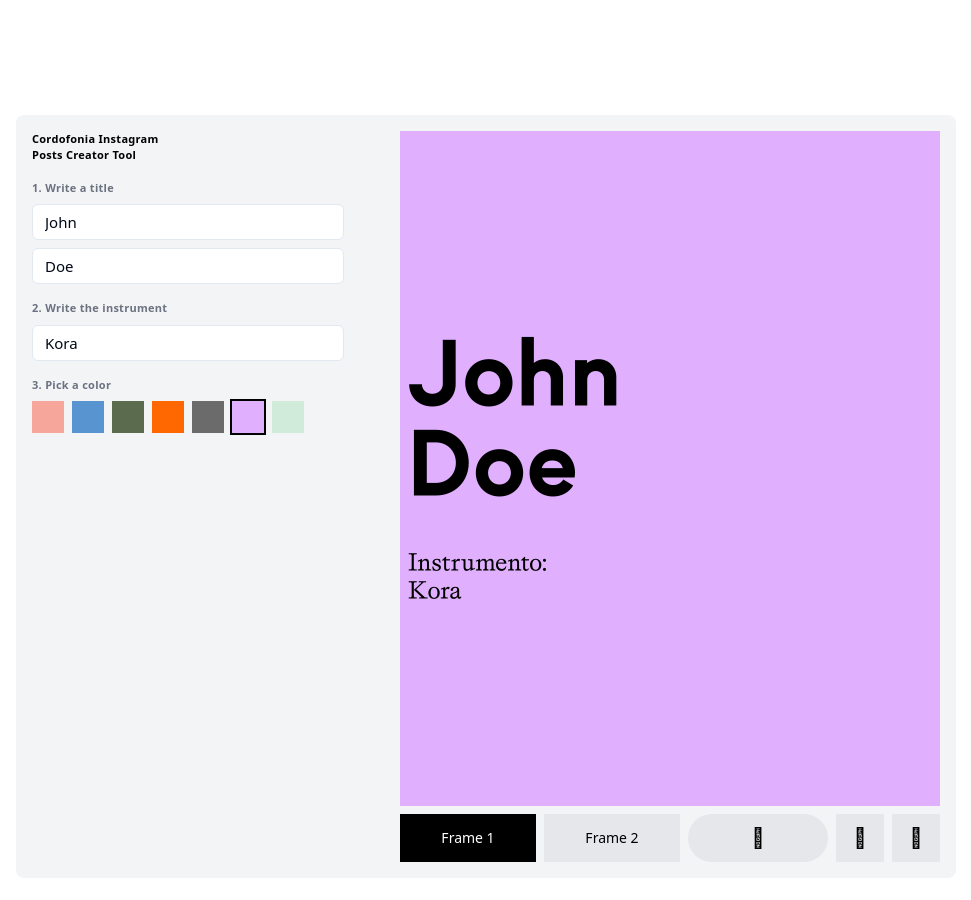
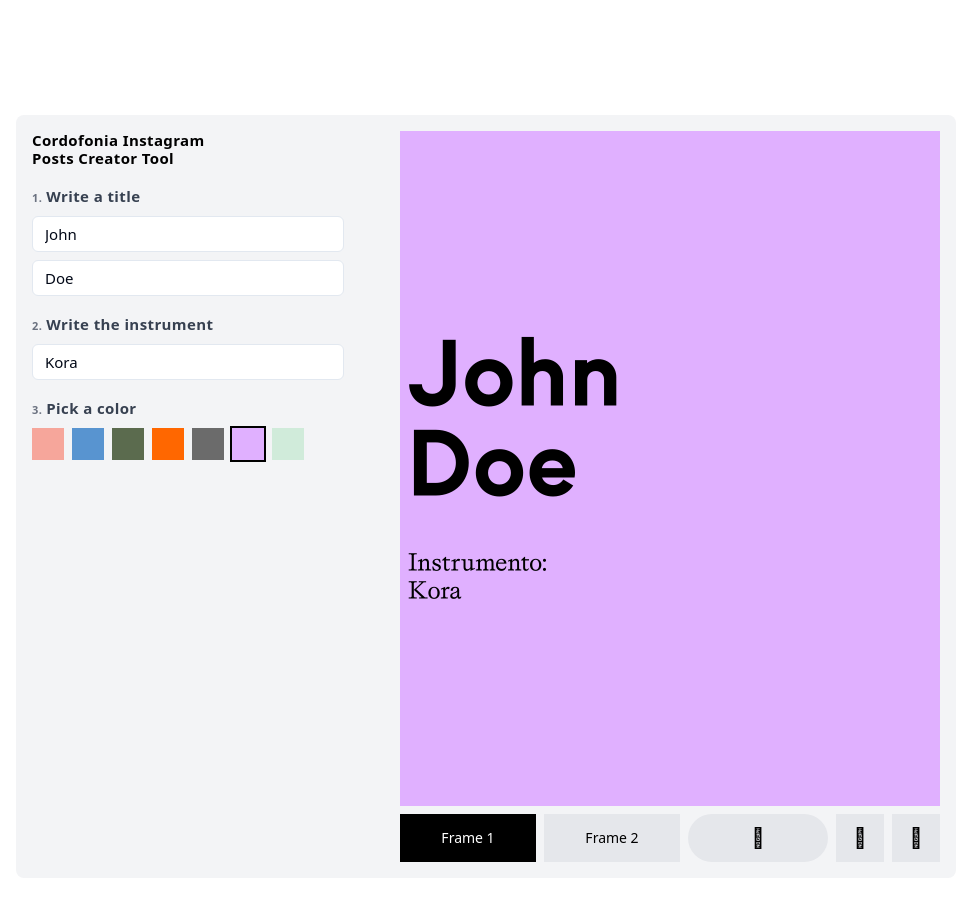
Before and after one commit to luciaspring/Cordofonia_App, a Next.js app: page / in a window 1280 px wide. Shown: the top 900 px of the page, without its empty margins (154-1125 px from the left). Built offline with nearby package versions, Linux system fonts and the light colour scheme; a web font is replaced by a local one.

Commit message:
Updated InstagramPostCreator.tsx

```diff
--- a/app/components/InstagramPostCreator.tsx
+++ b/app/components/InstagramPostCreator.tsx
@@ -123,8 +123,13 @@ const FieldGroup: React.FC<{ step: number; label: string; children: React.ReactN
   children,
 }) => (
   <div className="space-y-2">
-    <p className="text-[11px] font-semibold tracking-wide text-gray-500 mb-2">
-      {step}. {label}
+    <p className="mb-2 tracking-wide">
+      <span className="text-[11px] font-semibold text-gray-500 mr-1">
+        {step}.
+      </span>
+      <span className="text-[15px] font-semibold text-gray-700">
+        {label}
+      </span>
     </p>
     {children}
   </div>
@@ -1495,8 +1500,7 @@ export default function InstagramPostCreator() {
           {/* ─── LEFT PANEL ───────────────────────────────────────── */}
           {/* 312 px = 8 squares × 32 px  + 7 gaps × 8 px  → allow a little breathing room */}
           <div className="w-[336px] pt-0 pr-6 space-y-4">
-
-            <h1 className="text-[11px] font-semibold tracking-wide text-black mb-4">
+            <h1 className="text-[15px] font-semibold tracking-wide text-black leading-tight mb-4">
               Cordofonia Instagram<br />Posts Creator Tool
             </h1>
 
```
